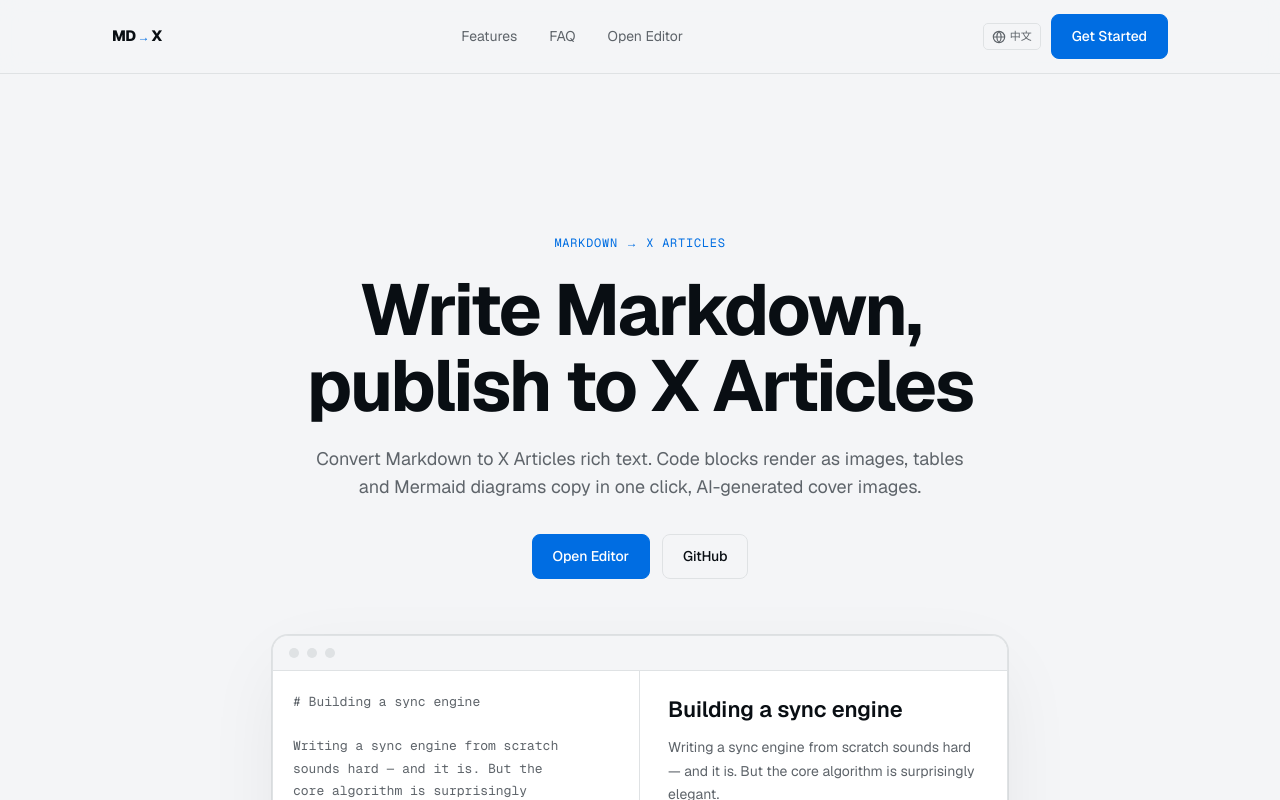
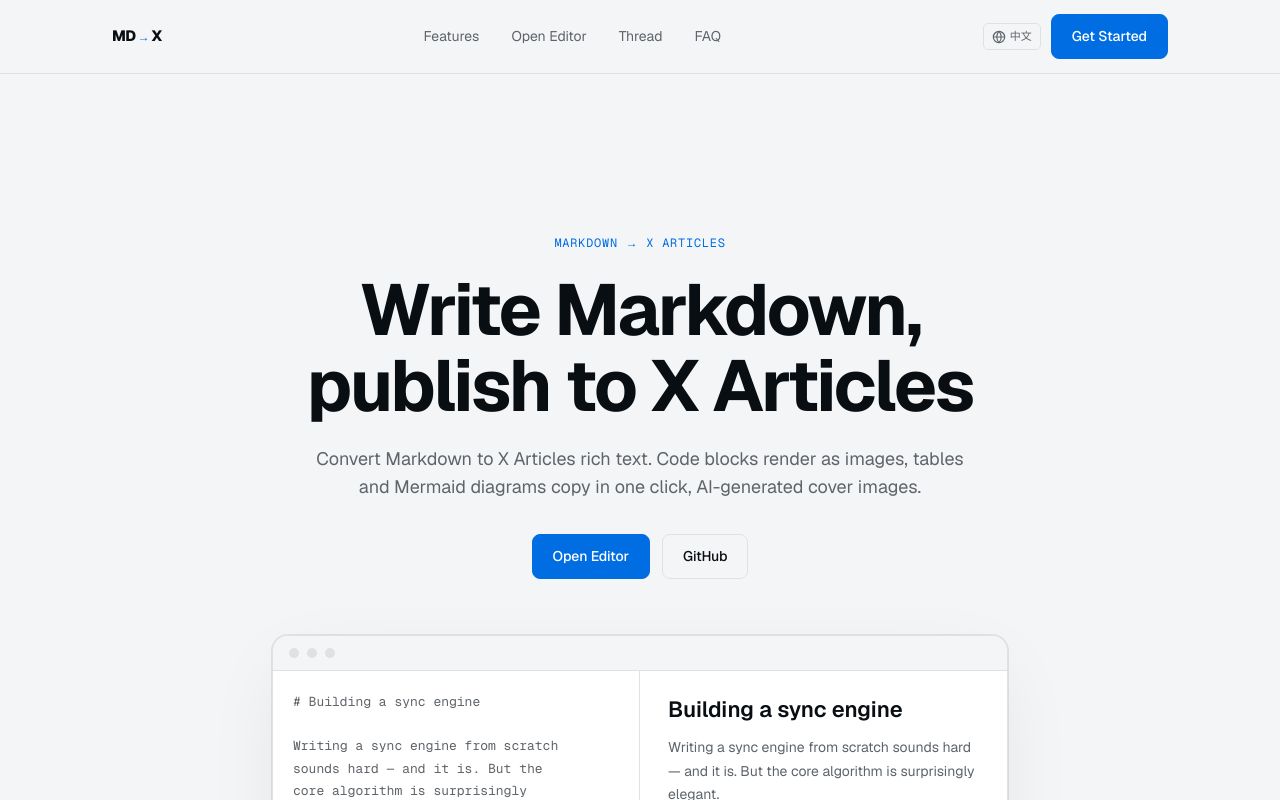
Before and after one commit to echoVic/x-article-md, a Next.js app: page / in a window 1280 px wide. Built offline with nearby package versions, Linux system fonts and the light colour scheme.

Commit message:
feat(landing-page): add thread navigation entry and i18n support
新增了线程页面的导航入口，同时添加了中英文的导航文案翻译，调整了FAQ链接的位置适配新导航项

```diff
--- a/components/landing-page.tsx
+++ b/components/landing-page.tsx
@@ -6,6 +6,7 @@
 export default function LandingPage({ locale = "en" }: { locale?: LandingLocale }) {
   const t = landingCopy[locale];
   const editorHref = locale === "zh" ? "/zh/editor" : "/editor";
+  const threadHref = locale === "zh" ? "/zh/thread" : "/thread";
 
   return (
     <div className="landing">
@@ -35,8 +36,9 @@
           </span>
           <nav className="topnav-links">
             <a href="#features">{t.navFeatures}</a>
+            <Link href={editorHref}>{t.navOpenEditor}</Link>
+            <Link href={threadHref}>{t.navThread}</Link>
             <a href="#faq">FAQ</a>
-            <Link href={editorHref}>{t.navOpenEditor}</Link>
           </nav>
           <div className="topnav-actions">
             <Link
--- a/lib/landing-copy.ts
+++ b/lib/landing-copy.ts
@@ -5,6 +5,7 @@
     navFeatures: "Features",
     navWorkflow: "Workflow",
     navOpenEditor: "Open Editor",
+    navThread: "Thread",
     navGetStarted: "Get Started",
     heroEyebrow: "MARKDOWN → X ARTICLES",
     heroTitle: "Write Markdown, publish to X Articles",
@@ -66,6 +67,7 @@
     navFeatures: "功能",
     navWorkflow: "工作流",
     navOpenEditor: "打开编辑器",
+    navThread: "推文流",
     navGetStarted: "开始使用",
     heroEyebrow: "MARKDOWN → X ARTICLES",
     heroTitle: "写 Markdown，发布到 X Articles",
```
